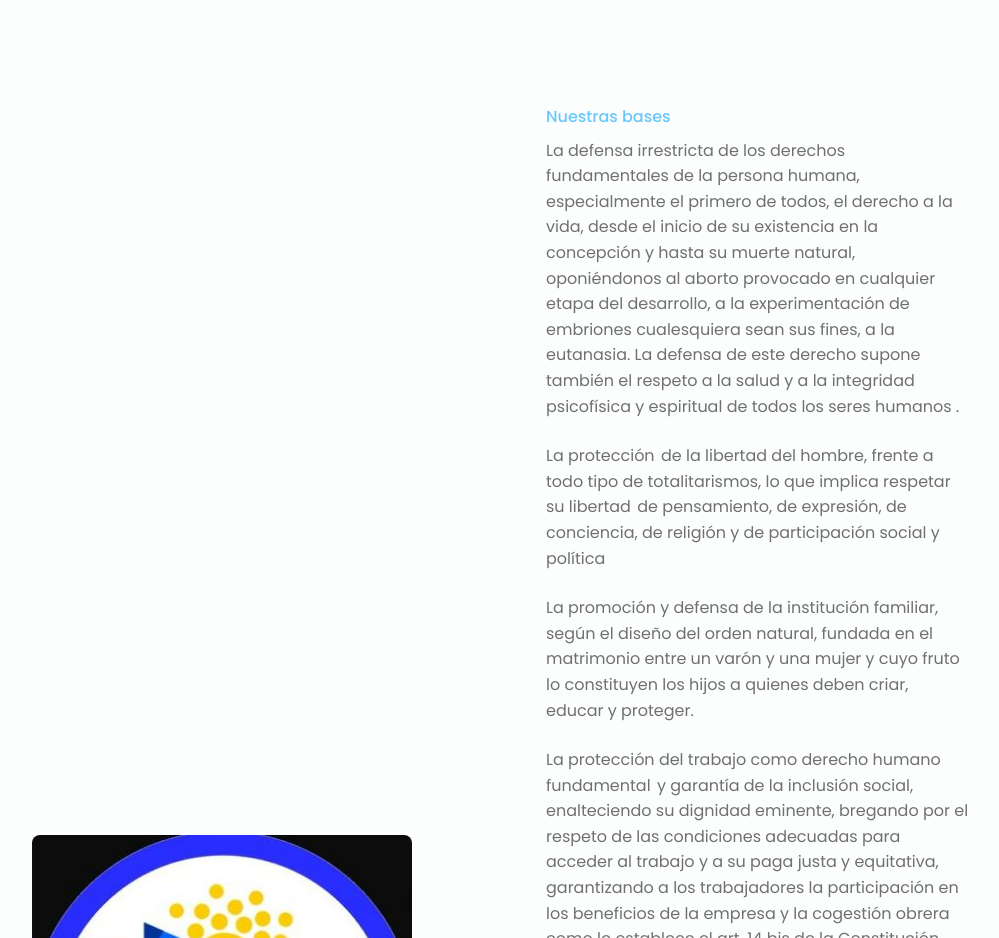
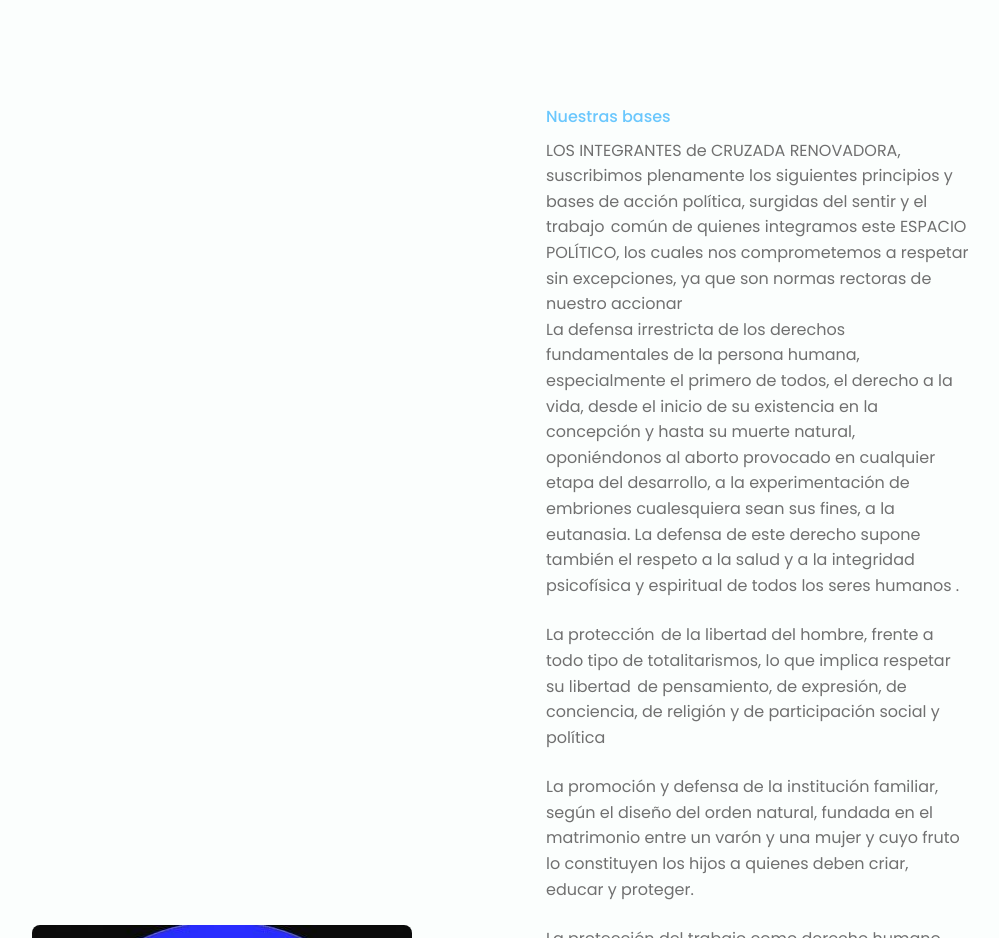
Before and after one commit to CruzadaRenovadoraRioNegro/PaginadeCruzada, a plain HTML site: page index.html in a window 1280 px wide. Shown: the part 1200-2138 px from the top of the page, without its empty margins (150-1149 px from the left). Drawn offline with nearby package versions, Linux system fonts and the light colour scheme.

Commit message:
Update index.html

```diff
--- a/index.html
+++ b/index.html
@@ -111,6 +111,7 @@
 
                     <!--<h2 class="section-title about__initial">  <br>    </h2>-->
                     <p id="esp" class="about__description">
+                        LOS INTEGRANTES de CRUZADA RENOVADORA, suscribimos plenamente los siguientes principios y bases de acción política, surgidas del sentir y el trabajo  común de quienes integramos este ESPACIO POLÍTICO, los cuales nos comprometemos a respetar sin excepciones, ya que son normas rectoras de nuestro accionar<br>
                         La defensa irrestricta de los derechos fundamentales de la persona humana, especialmente el primero de todos, el derecho a la vida, desde el inicio de su existencia en la concepción y hasta su muerte natural, oponiéndonos al aborto provocado en cualquier etapa del desarrollo, a la experimentación de embriones cualesquiera sean sus fines, a la eutanasia. La defensa de este derecho supone también el respeto a la salud y a la integridad psicofísica y espiritual de todos los seres humanos
                         .</p>
                     <p id="esp" class="about__description">La protección  de la libertad del hombre, frente a todo tipo de totalitarismos, lo que implica respetar su libertad  de pensamiento, de expresión, de conciencia, de religión y de participación social y política</p>
```
